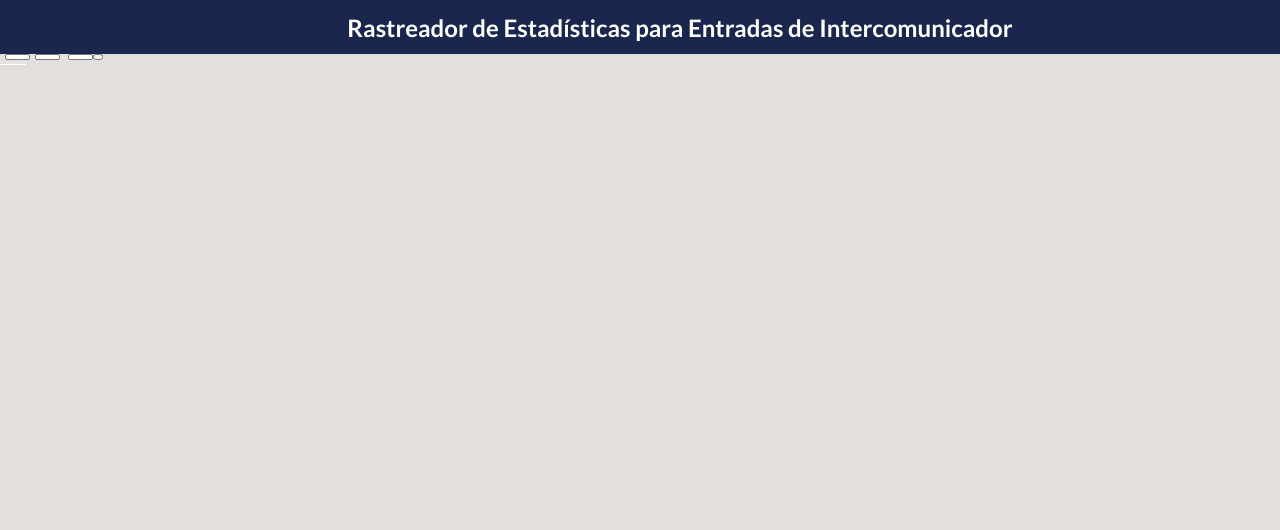
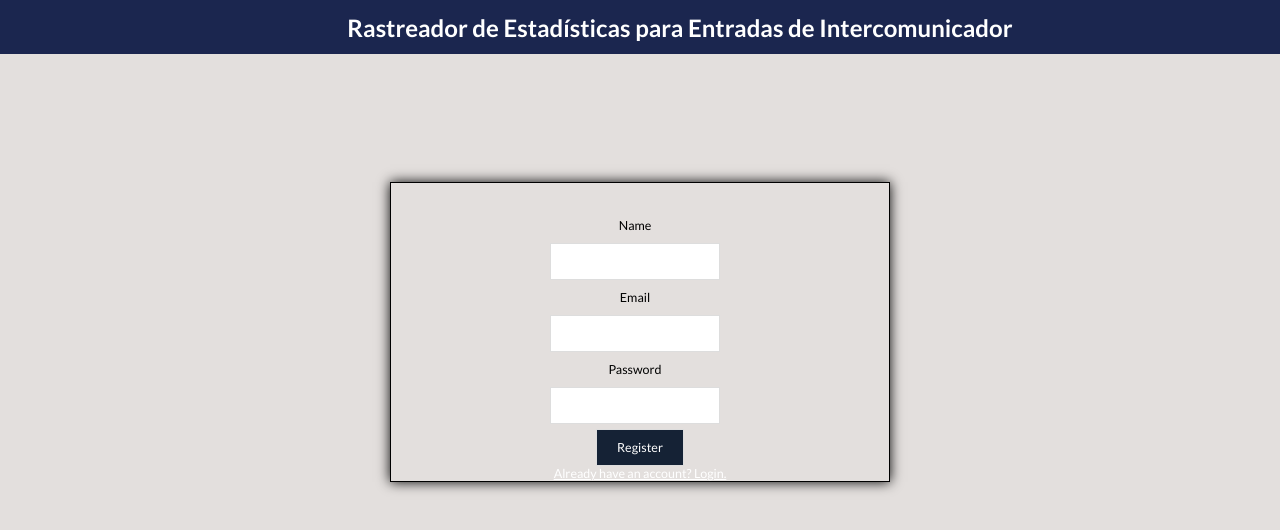
Before and after one commit to Ryuggu/Intercomunicador, a JavaScript app in the folder umbraco-project/: page /register in a window 1280 px wide. Shown: the top 530 px of the page. Built offline with nearby package versions, Linux system fonts and the light colour scheme; some icons are missing.

Commit message:
Update RegisterUser.vue

```diff
--- a/umbraco-project/src/views/RegisterUser.vue
+++ b/umbraco-project/src/views/RegisterUser.vue
@@ -1,6 +1,6 @@
 <template>
   <div>
-    <form @submit.prevent="register">
+    <form class="form-inline"  @submit.prevent="register">
       <label for="name">Name</label>
       <input v-model="name" type="text" name="name" value />
 
@@ -14,7 +14,7 @@
       <ul>
         <li v-for="(error, index) in errors" :key="index">{{ error }}</li>
       </ul>
-      <router-link to="/login">Already have an account? Login.</router-link>
+      <router-link to="/loginUser">Already have an account? Login.</router-link>
     </form>
   </div>
 </template>
@@ -47,3 +47,44 @@ export default {
   }
 };
 </script>
+<style lang="scss" scoped>
+.form-inline {
+  display: flex;
+  flex-direction: column;
+  align-items: center;
+  width: 50rem;
+  height: 30rem;
+  padding: 3rem;
+  margin-left: auto;
+  margin-right: auto;
+  margin-top: 10%;
+  border: 1px solid black;
+  box-shadow: 0rem 0rem 1.2rem 0rem black;
+  box-sizing: border-box;
+    font-size: 2rem;
+
+}
+
+.form-inline label {
+  margin: 5px 10px 5px 0;
+    color: black;
+
+}
+
+.form-inline input {
+  vertical-align: middle;
+  margin: 5px 10px 5px 0;
+  padding: 10px;
+  background-color: #fff;
+  border: 1px solid #ddd;
+  color: black;
+}
+
+.form-inline button {
+  padding: 10px 20px;
+  background-color: #152235;
+  border: 1px solid #ddd;
+  color: white;
+  cursor: pointer;
+}
+</style>
```
